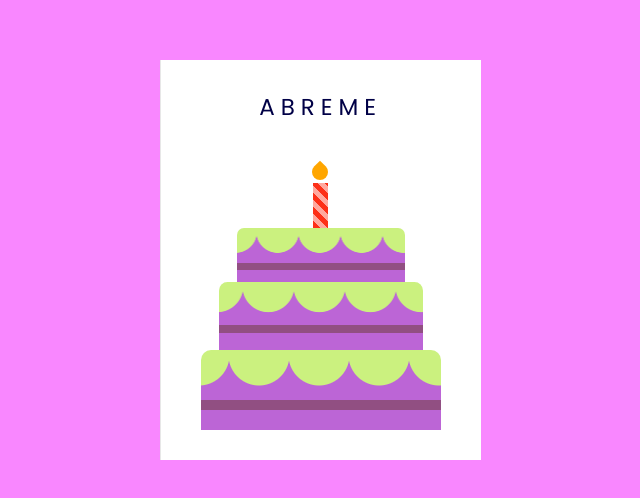
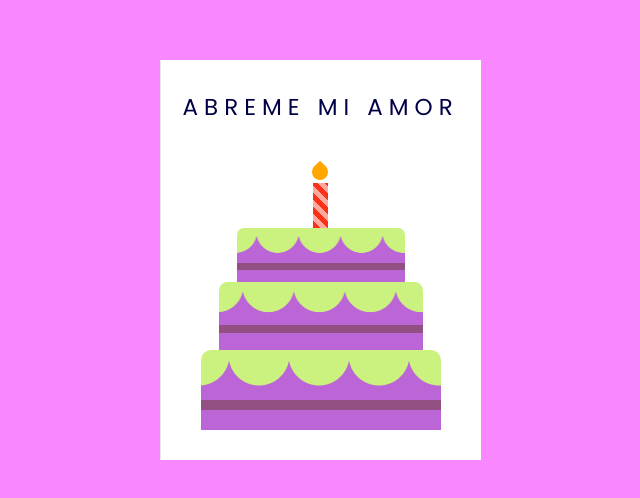
Before and after one commit to CortzDev/nothing, a plain HTML site: page index.html in a window 1280 px wide. Shown: the part 140-638 px from the top of the page, without its empty margins (480-1120 px from the left). Drawn offline with Linux system fonts and the light colour scheme.

Commit message:
Update index.html

```diff
--- a/index.html
+++ b/index.html
@@ -168,7 +168,7 @@
     <div class="card">
       <div class="outside">
         <div class="front">
-          <p>ABREME </p>
+          <p>ABREME MI AMOR</p>
           <div class="cake">
             <div class="top-layer"></div>
             <div class="middle-layer"></div>
```
